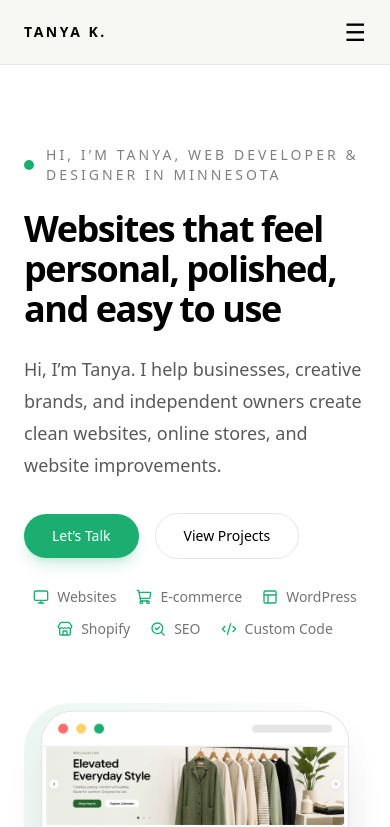
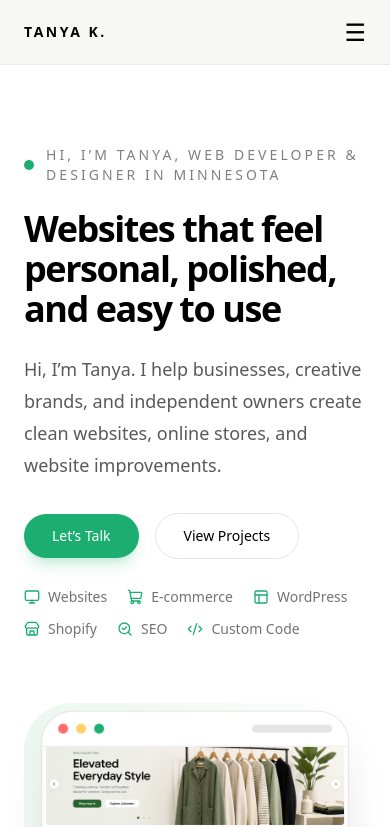
Before and after one commit to Tanny-Griz/okwebdev, a Next.js app: page / in a window 390 px wide. Shown: the top 827 px of the page. Built offline with nearby package versions, Linux system fonts and the light colour scheme.

Commit message:
hot fix hero text

```diff
--- a/components/hero.tsx
+++ b/components/hero.tsx
@@ -106,7 +106,7 @@ export function Hero() {
 
           <motion.ul
             variants={fadeUp}
-            className="mt-7 flex max-w-2xl flex-wrap items-center justify-center gap-x-5 gap-y-3 text-sm font-medium text-black/55 md:justify-start"
+            className="mt-7 flex max-w-2xl flex-wrap items-center justify-start gap-x-5 gap-y-3 text-sm font-medium text-black/55"
             aria-label="Services"
           >
             {heroServices.map((service) => {
```
